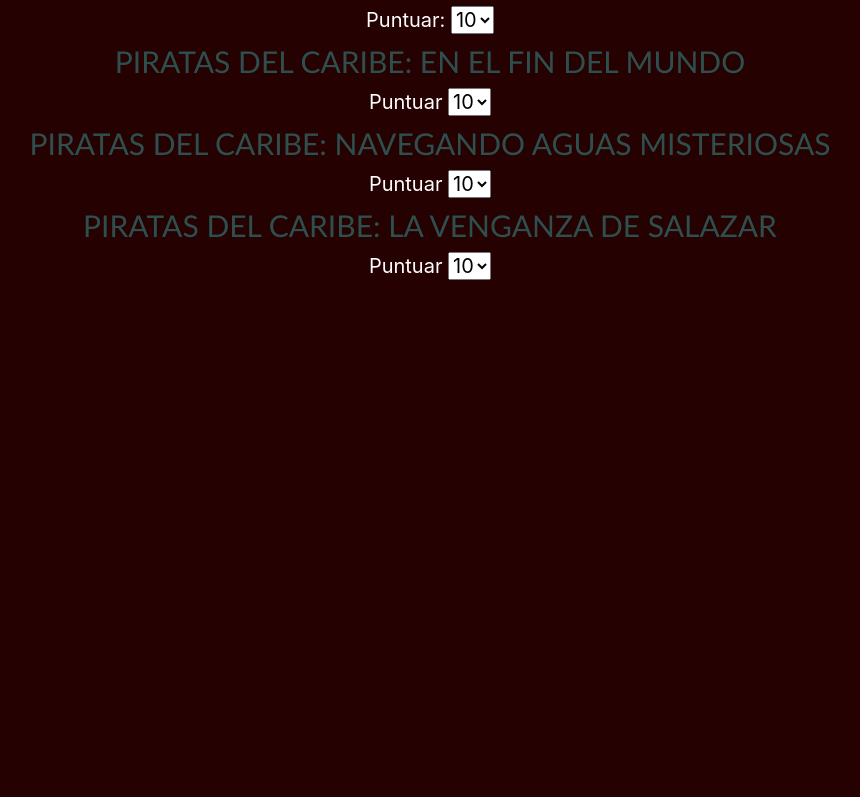
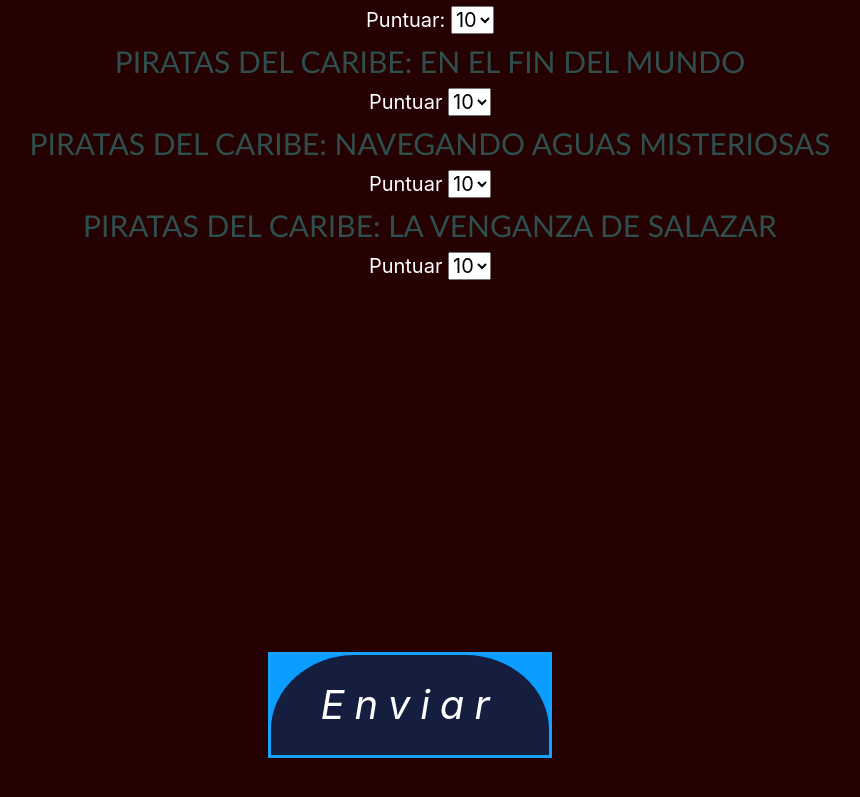
Before and after one commit to josiastredici/coder-desarrollo-web, a plain HTML site: page pages/encuesta.html in a window 1280 px wide. Shown: the part 812-1609 px from the top of the page, without its empty margins (230-1090 px from the left). Before the commit the page ends 1117 px from the top, so only its background shows below. Drawn offline with nearby package versions, Linux system fonts and the light colour scheme.

Commit message:
Agrego animacion de boton de encuesta

```diff
--- a/pages/encuesta.html
+++ b/pages/encuesta.html
@@ -158,5 +158,9 @@
             </div>
 
     </section>
+
+    <div class="botonEncuesta">
+      <a href="#" class="btnEnviar">Enviar</a>
+    </div>
     </body>
 </html>
--- a/pages/estilo-pages.css
+++ b/pages/estilo-pages.css
@@ -99,3 +99,60 @@ img{
   font-size: 28px;
   color: bisque;
 }
+
+.botonEncuesta{
+  display: flex;
+  height: 100vh;
+  gap: 50px;
+  flex-wrap: wrap;
+  justify-content: space-around;
+  align-items: center;
+  font-size: 50px;
+}
+
+.btnEnviar{
+  position: relative;
+  padding: 20px 50px;
+  text-decoration: none;
+  color: #fff;
+  letter-spacing: 10px;
+  border: 3px solid #17a2ff;
+  overflow: hidden;
+}
+
+.btnEnviar::after{
+  content: "";
+  position: absolute;
+  width: 100%;
+  height: 100%;
+  left: 0;
+  top: 0;
+  background-color: rgb(10, 157, 255);
+  z-index: -2;
+}
+
+.btnEnviar::before{
+  content: "";
+  position: absolute;
+  width: 100%;
+  height: 250px;
+  left: 0;
+  bottom: -150%;
+  border-radius: 30%;
+  background-color: #151e3f;
+  z-index: -1;
+}
+
+.btnEnviar:hover:before{
+  animation: btnEnviar 2s linear both;
+}
+
+@keyframes btnEnviar{
+  0%{
+    transform: rotate(0deg);
+  }
+  100%{
+    bottom: 100px;
+    transform: rotate(360deg);
+  }
+}
```
